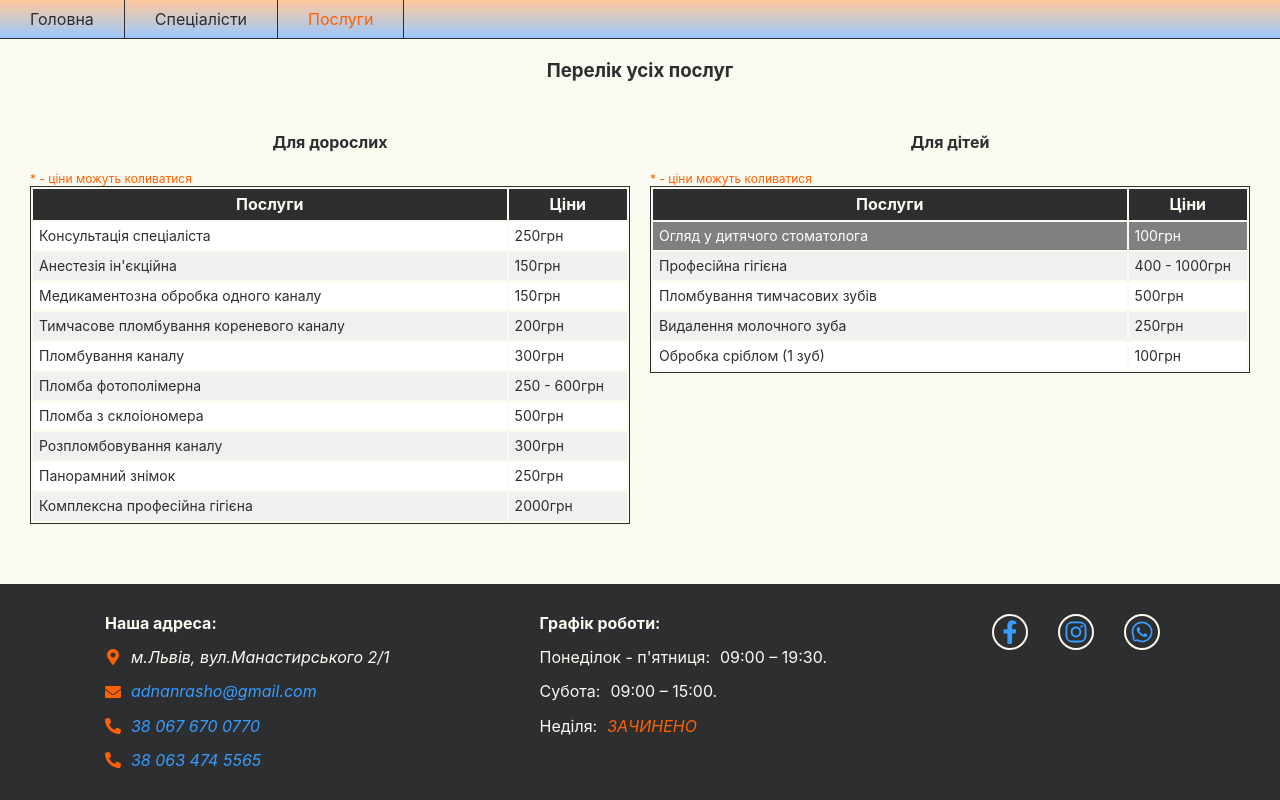
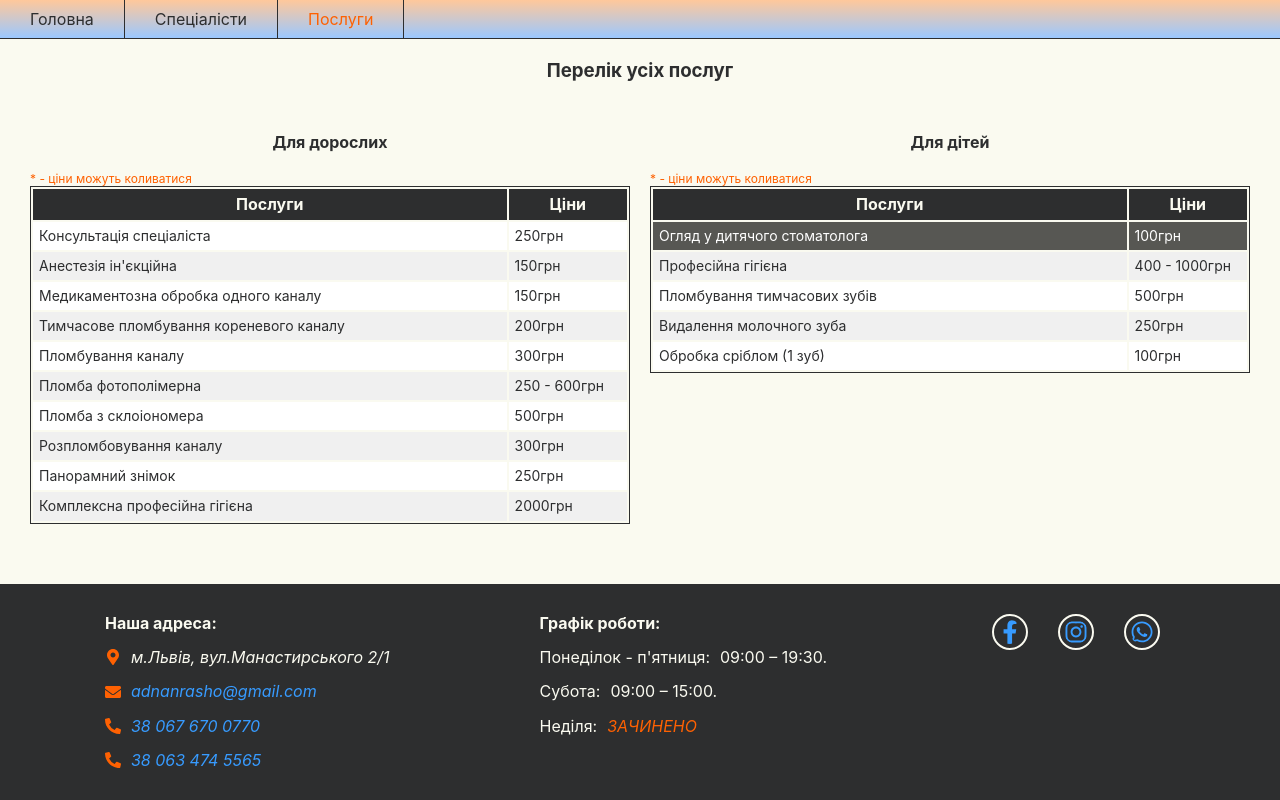
Before and after one commit to SerhiyStepanov/dent, a React (Create React App) app: page /service in a window 1280 px wide. In both pictures the pointer is over the element 950 px from the left and 235 px from the top of the page. Built offline with nearby package versions, Linux system fonts and the light colour scheme.

Commit message:
add hover only row

```diff
--- a/src/components/BabyDantist/BabyDantist.js
+++ b/src/components/BabyDantist/BabyDantist.js
@@ -16,7 +16,7 @@ export default function BabyDantist() {
 
         <tbody>
           {babyPrice.map((el, index) => (
-            <tr key={index}>
+            <tr key={index} className={s.trow}>
               <td>{el.description}</td>
               <td>{`${el.price}грн`}</td>
             </tr>
--- a/src/components/BabyDantist/babyDantist.module.css
+++ b/src/components/BabyDantist/babyDantist.module.css
@@ -11,8 +11,8 @@
   border: 1px solid var(--dark-color);
 }
 
-.table tr:hover {
-  background-color: rgb(128, 128, 128);
+.table .trow:hover {
+  background-color: rgba(0, 0, 0, 0.65);
   color: white;
 
   transition: background-color 200ms linear, color 200ms linear;
--- a/src/components/Treatment/Treatment.js
+++ b/src/components/Treatment/Treatment.js
@@ -16,7 +16,7 @@ export default function Treatment() {
 
         <tbody>
           {treatment.map((el, index) => (
-            <tr key={index}>
+            <tr key={index} className={s.trow}>
               <td>{el.description}</td>
               <td>{`${el.price}грн`}</td>
             </tr>
--- a/src/components/Treatment/treatment.module.css
+++ b/src/components/Treatment/treatment.module.css
@@ -5,8 +5,8 @@
   border: 1px solid var(--dark-color);
 }
 
-.table tr:hover {
-  background-color: rgb(128, 128, 128);
+.table .trow:hover {
+  background-color: rgba(0, 0, 0, 0.65);
   color: white;
 
   transition: background-color 200ms linear, color 200ms linear;
```
